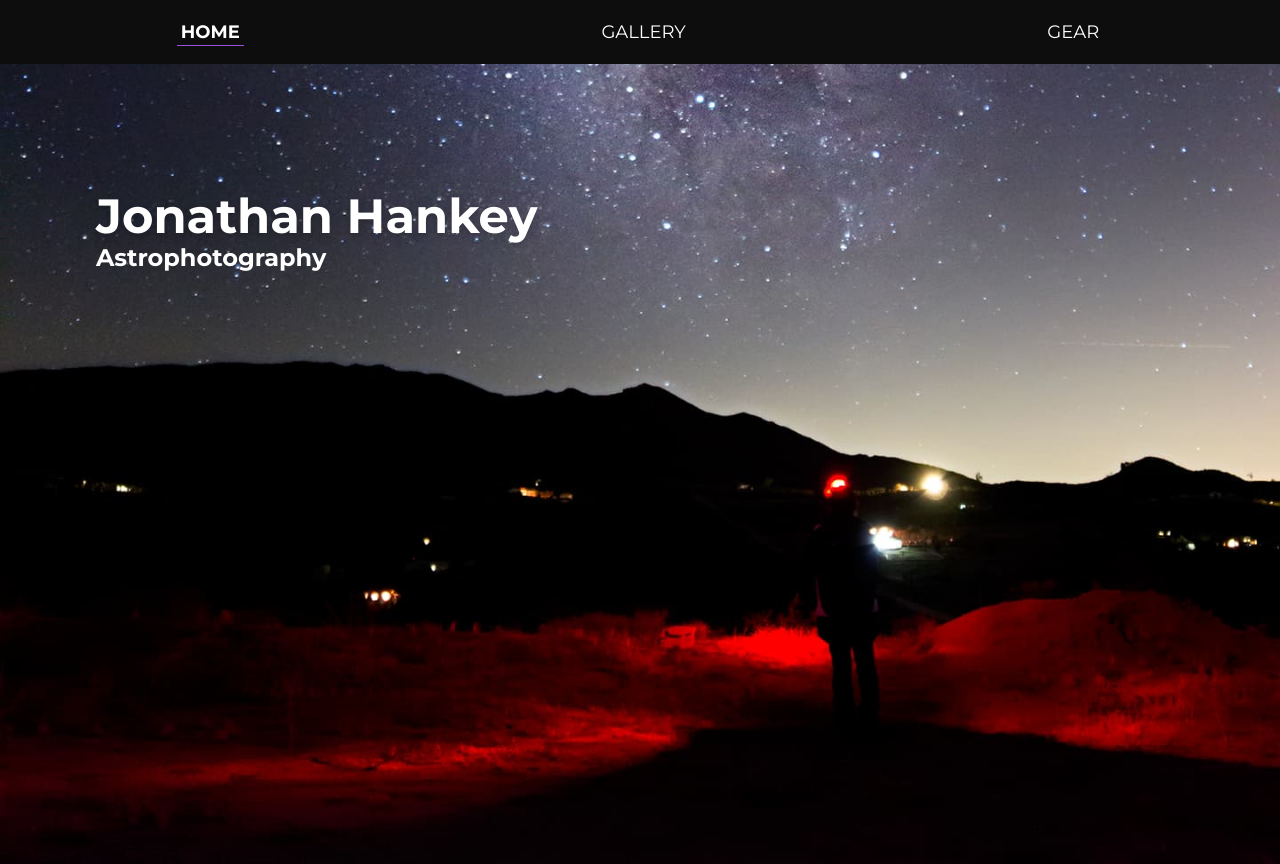
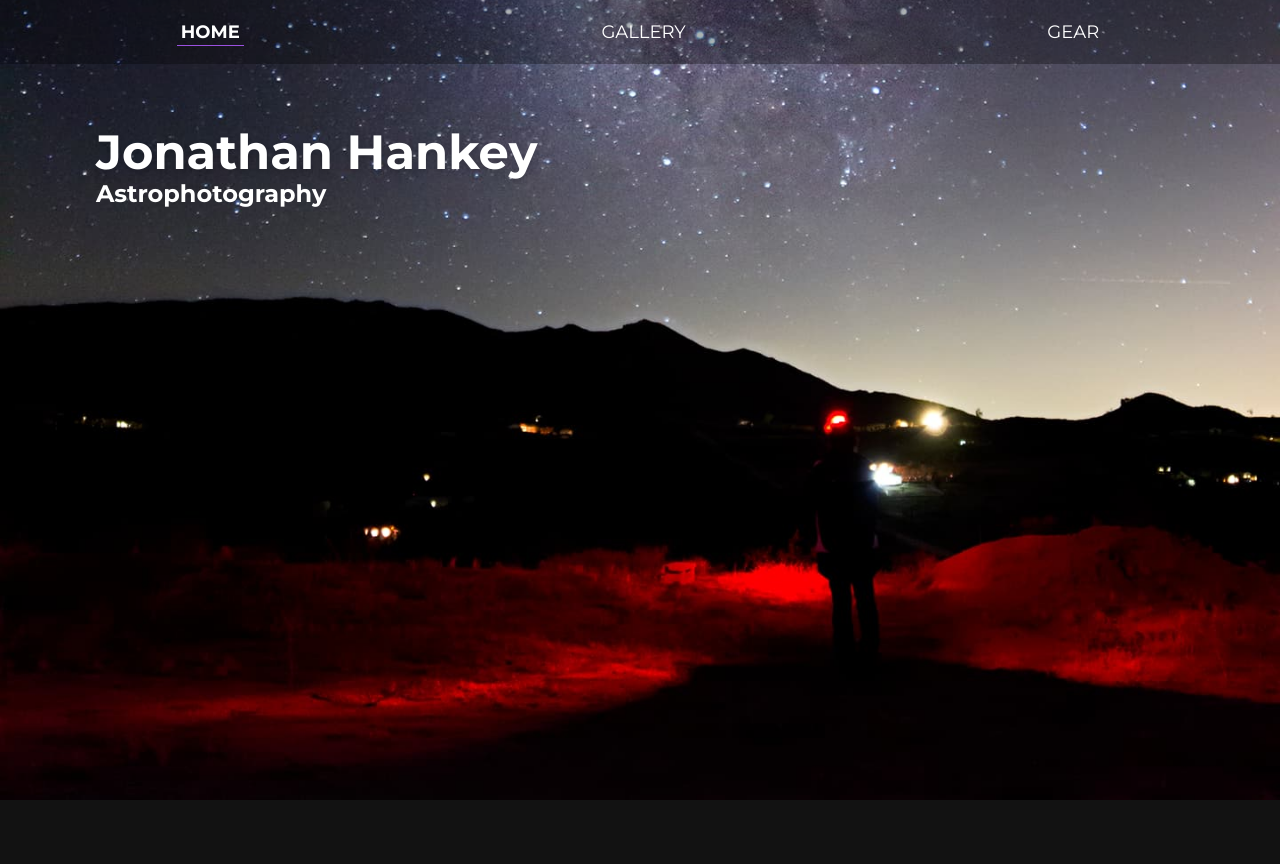
Before and after one commit to LanFeusT23/astro-hankey, a Vue app: page / in a window 1280 px wide. After the commit the page ends 800 px from the top, so only its background shows below. Built offline with nearby package versions, Linux system fonts and the light colour scheme.

Commit message:
nav temp fix

```diff
--- a/src/App.vue
+++ b/src/App.vue
@@ -1,6 +1,6 @@
 <template>
 	<div id="app" class="container relative h-full mx-auto">
-		<Navigation class="static top-0 h-16"></Navigation>
+		<Navigation class="absolute top-0 h-16"></Navigation>
 
 		<router-view class="h-full p-6 pt-24 md:p-12 md:pt-24 lg:p-24 lg:pt-32" />
 	</div>
```
